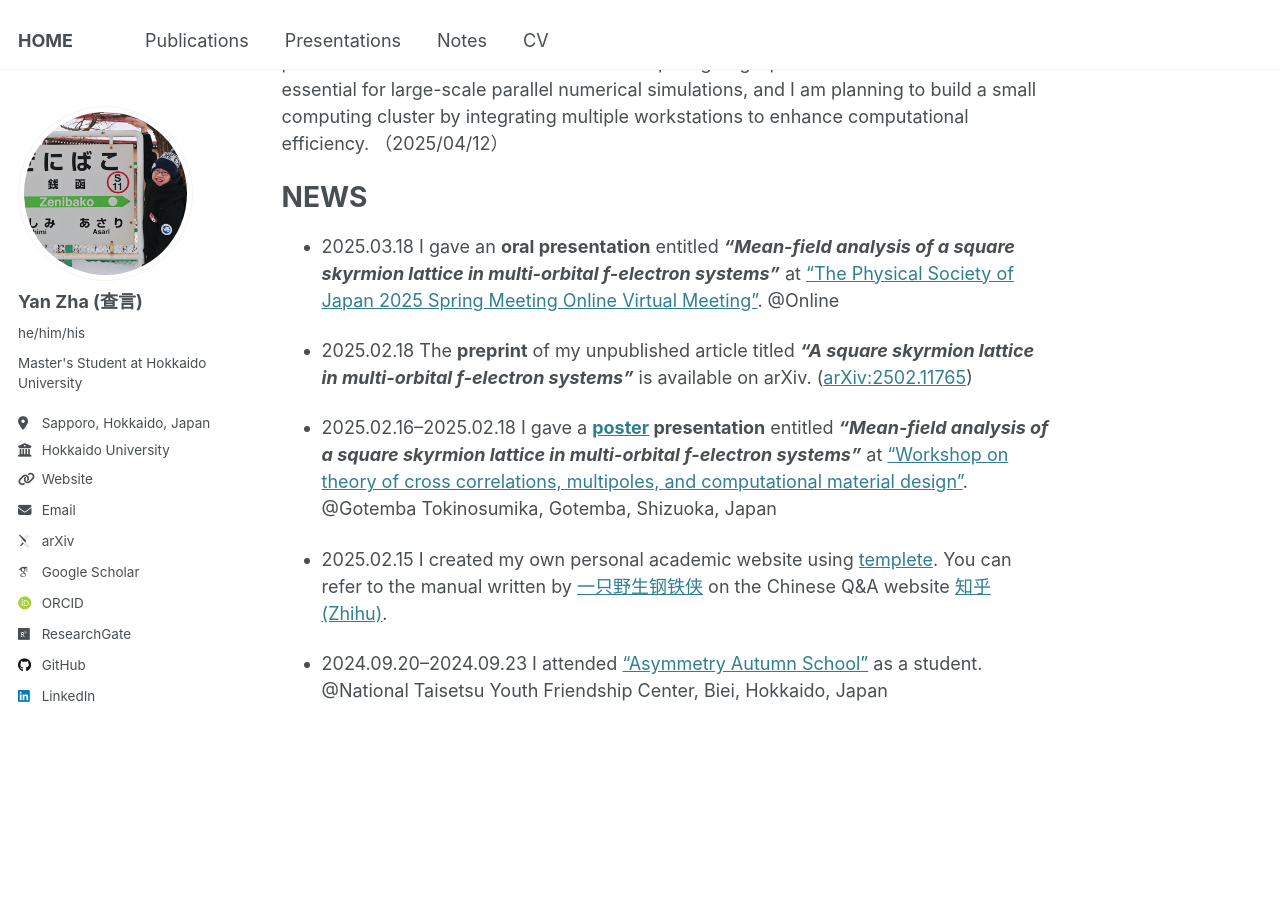
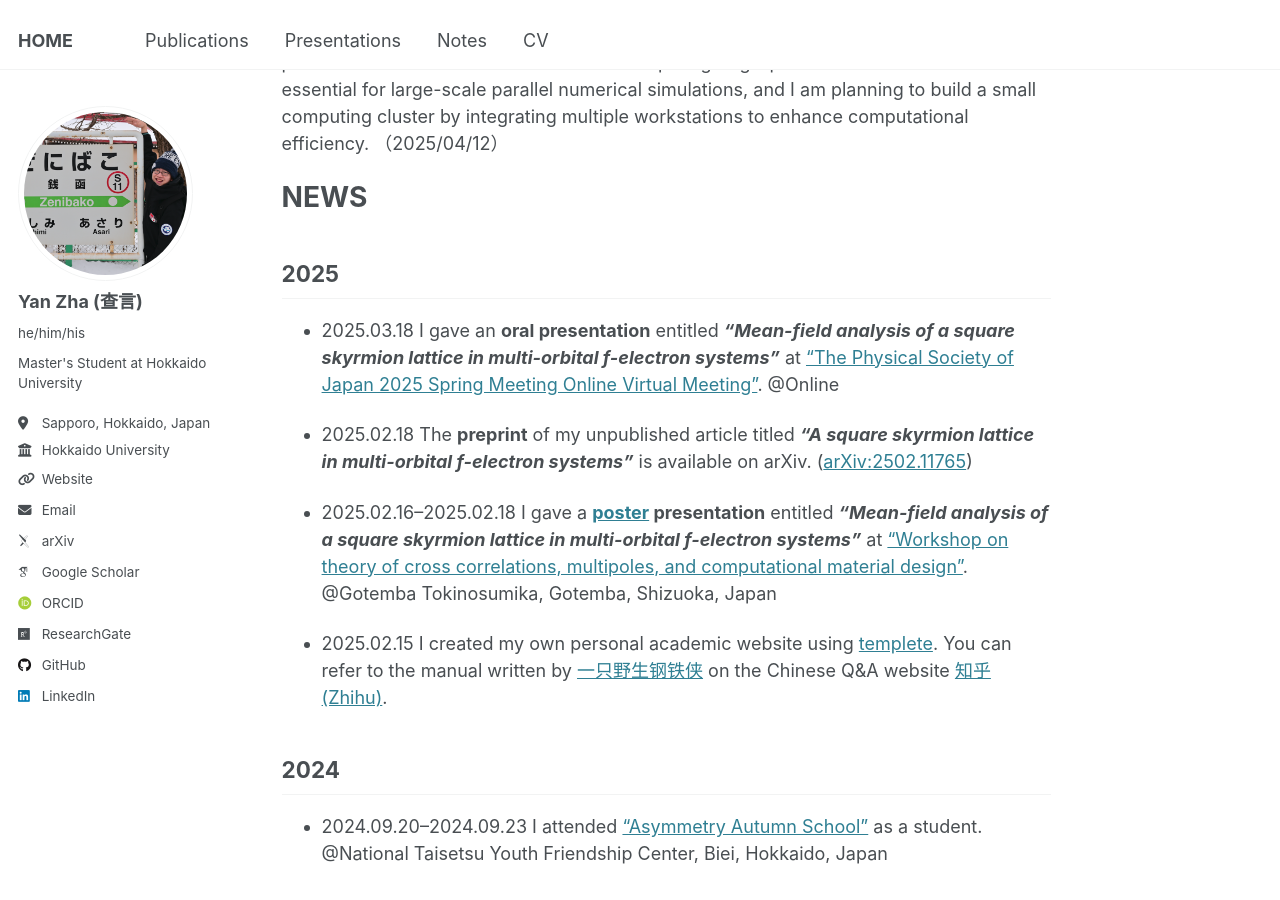
Before and after one commit to yzhacn/yzhacn.github.io, a Jekyll site: the page built from _pages/about.md, in a window 1280 px wide and 900 px high, scrolled down 574 px. Built offline with Jekyll 4.4.1, drawn with Linux system fonts in a browser that asks for light colours; some web fonts are replaced.

Commit message:
Update about.md

```diff
--- a/_pages/about.md
+++ b/_pages/about.md
@@ -22,6 +22,8 @@ High-performance workstations are essential for large-scale parallel numerical s
 
 NEWS
 ======
+
+## 2025
 * 2025.03.18 I gave an **oral presentation** entitled ***"Mean-field analysis of a square skyrmion lattice in multi-orbital f-electron systems"*** at ["The Physical Society of Japan 2025 Spring Meeting Online Virtual Meeting"](https://www.jps.or.jp/english/meetings-and-awards/spring/spring-meeting.html). @Online
 
 * 2025.02.18 The **preprint** of my unpublished article titled ***"A square skyrmion lattice in multi-orbital f-electron systems"*** is available on arXiv. ([arXiv:2502.11765](https://arxiv.org/abs/2502.11765))
@@ -32,4 +34,5 @@ computational material design"](https://asymmetry.hiroshima-u.ac.jp/event/2532).
 
 * 2025.02.15 I created my own personal academic website using [templete](https://github.com/academicpages/academicpages.github.io). You can refer to the manual written by [一只野生钢铁侠](https://www.zhihu.com/people/91-53-41-34) on the Chinese Q&A website [知乎 (Zhihu)](https://zhuanlan.zhihu.com/p/711554540).
 
+## 2024
 * 2024.09.20--2024.09.23 I attended ["Asymmetry Autumn School"](https://asymmetry.hiroshima-u.ac.jp/event/1097) as a student. @National Taisetsu Youth Friendship Center, Biei, Hokkaido, Japan
```
